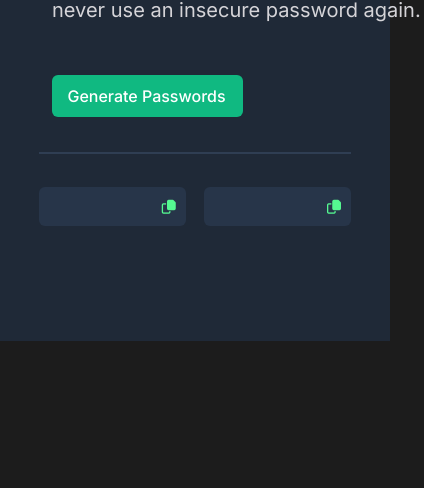
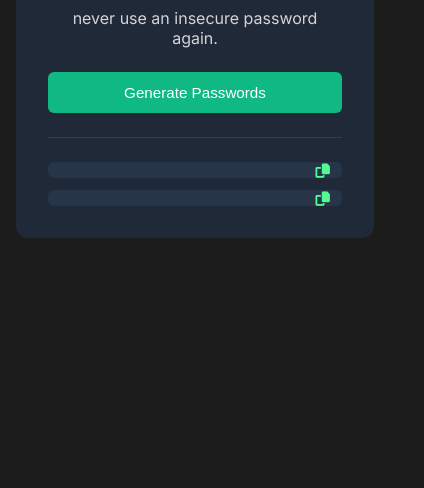
Before and after one commit to dag12y/passwordGenerator, a plain HTML site: page index.html in a window 390 px wide. Shown: the part 356-844 px from the top of the page, 424 px wide, since content can reach past the window. Drawn offline with Linux system fonts and the light colour scheme.

Commit message:
style with chatGpt

```diff
--- a/style.css
+++ b/style.css
@@ -1,170 +1,144 @@
-@import url("https://fonts.googleapis.com/css2?family=Inter:ital,opsz,wght@0,14..32,100..900;1,14..32,100..900&family=Karla:ital,wght@0,200..800;1,200..800&display=swap");
-
-@import url("https://fonts.googleapis.com/css2?family=Inter:ital,opsz,wght@0,14..32,100..900;1,14..32,100..900&family=Karla:ital,wght@0,200..800;1,200..800&display=swap");
+@import url("https://fonts.googleapis.com/css2?family=Inter:wght@400;500&family=Karla:wght@800&display=swap");
 
 * {
     margin: 0;
     padding: 0;
     box-sizing: border-box;
 }
+
 body {
     background-color: #1c1c1c;
+    font-family: Inter, sans-serif;
+    color: #d5d4d8;
+    min-height: 100vh;
     display: flex;
+    justify-content: center;
     align-items: center;
-    justify-content: center;
-    height: 100vh;
+    padding: 1rem;
 }
+
 .container {
-    width: 550px;
-    height: 550px;
     background-color: #1f2937;
+    padding: 2rem;
+    border-radius: 12px;
+    width: 100%;
+    max-width: 500px;
+    display: flex;
+    flex-direction: column;
+    align-items: center;
+    gap: 1.5rem;
     position: relative;
 }
+
 h1 {
-    position: absolute;
-    width: 360px;
-    height: 80px;
-    top: 115px;
-    left: 52px;
-    font-family: Karla;
+    font-family: Karla, sans-serif;
+    font-size: 2rem;
     font-weight: 800;
-    font-style: ExtraBold;
-    font-size: 40px;
-    line-height: 40px;
-    letter-spacing: -2.5%;
-    color: #d5d4d8;
+    text-align: center;
 }
+
 h1 span {
     color: #10b981;
 }
+
 p {
-    position: absolute;
-    color: #d5d4d8;
-    width: 372px;
-    height: 28px;
-    top: 205px;
-    left: 52px;
-    font-family: Inter;
-    font-weight: 400;
-    font-size: 20px;
-    line-height: 28px;
+    font-size: 1.1rem;
+    text-align: center;
 }
+
 button {
-    position: absolute;
-    width: 191px;
-    height: 42px;
-    top: 284px;
-    left: 52px;
+    background-color: #10b981;
+    color: white;
+    font-size: 1rem;
+    font-weight: 500;
+    padding: 0.75rem 1.5rem;
     border: none;
     border-radius: 6px;
-    padding-top: 9px;
-    padding-right: 17px;
-    padding-bottom: 9px;
-    padding-left: 15px;
-    gap: 12px;
-    background-color: #10b981;
-    font-family: Inter;
-    font-weight: 500;
-    font-size: 16px;
-    line-height: 24px;
-    color: #fff;
     cursor: pointer;
+    transition: background 0.3s ease;
 }
+
+button:hover {
+    background-color: #0e9e6d;
+}
+
 hr {
-    position: absolute;
-    width: 446px;
-    top: 361px;
-    left: 52px;
-    border-width: 1px;
-    border: 1px solid #2f3e53;
+    width: 100%;
+    border: none;
+    border-top: 1px solid #2f3e53;
 }
+
 .passwords {
-    position: absolute;
-    height: 39px;
-    top: 396px;
-    left: 52px;
     display: flex;
+    gap: 1rem;
+    width: 100%;
     justify-content: space-between;
-    width: 440px;
 }
+
 .passwords span {
-    position: relative;
     background-color: #273549;
-    width: 211px;
+    flex: 1;
+    padding: 0.5rem;
     border-radius: 6px;
-    display: flex;
-    align-items: center;
-    justify-content: center;
-    font-family: Inter;
-    font-weight: 500;
-    font-style: Medium;
-    font-size: 16px;
-    line-height: 32px;
     text-align: center;
     color: #55f991;
+    font-weight: 500;
+    position: relative;
     cursor: pointer;
+    font-size: 1rem;
 }
+
 .passwords span::after {
     content: "\f0c5";
     font-family: "Font Awesome 6 Free";
+    font-weight: 900;
     position: absolute;
-    right: 10px;
+    right: 8px;
+    top: 50%;
+    transform: translateY(-50%);
+    font-size: 0.9rem;
+    color: #55f991;
 }
+
 .pop-out {
     position: absolute;
-    bottom: 20px;
-    left: 211px;
-    height: 40px;
-    width: 150px;
-    align-items: center;
-    justify-content: center;
+    bottom: 1rem;
+    left: 50%;
+    transform: translateX(-50%);
+    padding: 0.5rem 1rem;
+    background-color: #10b981;
     color: #fff;
-    background-color: #10b981;
-    border-radius: 10px;
-    font-size: 20px;
-    text-transform: capitalize;
-    font-weight: 400;
-    font-family: Inter;
-    display: flex;
+    border-radius: 8px;
+    font-size: 1rem;
     opacity: 0;
+    transition: opacity 0.3s ease;
+    pointer-events: none;
 }
 
 .pop-out.show {
     opacity: 1;
-    transform: translateY(0);
 }
-@media (max-width: 480px) {
-    .container {
-        width: 550px;
-        height: 550px;
-        background-color: #1f2937;
 
+@media (max-width: 500px) {
+    .passwords {
+        flex-direction: column;
+        gap: 0.75rem;
     }
-    hr {
-        width: 80%;
-        position: absolute;
-        left: 10%;
-        border-width: 1px;
-        border: 1px solid #2f3e53;
+
+    .passwords span::after {
+        right: 12px;
     }
-    .passwords {
-        left: 10%;
-        display: flex;
-        justify-content: space-between;
-        width: 80%;
+
+    h1 {
+        font-size: 1.6rem;
     }
-    .passwords span {
-        width: 47%;
-        border-radius: 6px;
-        font-size: 14px;
-        display: flex;
-        align-items: center;
-        justify-content: space-evenly;
+
+    p {
+        font-size: 1rem;
     }
-    .pop-out {
-        position: absolute;
-        bottom: 20px;
-        left: 40%;
-        transform: translateX(-40%);
+
+    button {
+        font-size: 0.95rem;
+        width: 100%;
     }
 }
```
